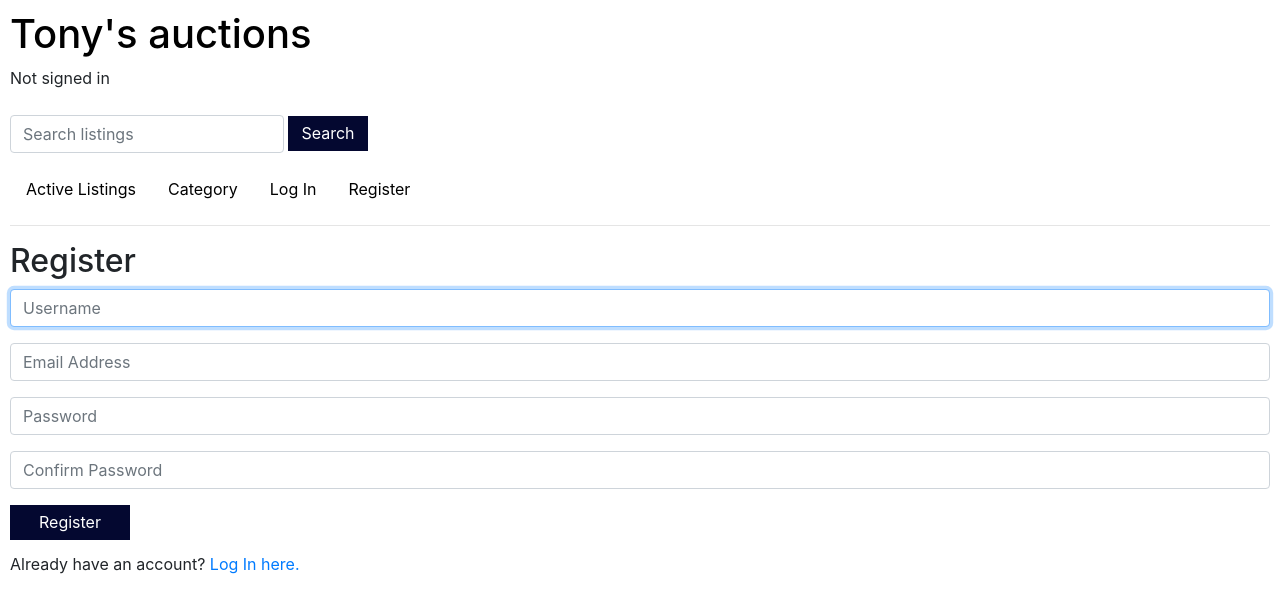
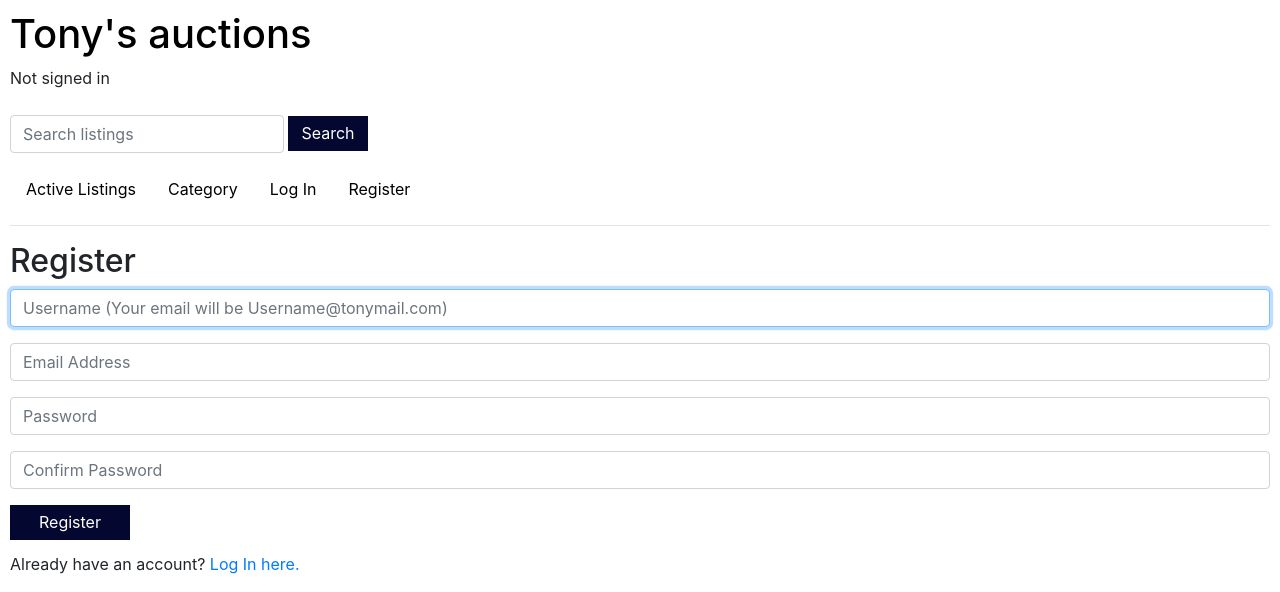
Before and after one commit to nhhoang-tony/Ebay, a Django app: page /register in a window 1280 px wide. Shown: the top 592 px of the page. Run offline with Django 3.2, Linux system fonts and the light colour scheme; some libraries are stand-ins or nearby versions.

Commit message:
Add email format in register page

```diff
--- a/auctions/templates/auctions/register.html
+++ b/auctions/templates/auctions/register.html
@@ -11,7 +11,7 @@
     <form action="{% url 'register' %}" method="post">
         {% csrf_token %}
         <div class="form-group">
-            <input class="form-control" autofocus type="text" name="username" placeholder="Username" required="">
+            <input class="form-control" autofocus type="text" name="username" placeholder="Username (Your email will be Username@tonymail.com)" required="">
         </div>
         <div class="form-group">
             <input class="form-control" type="email" name="email" placeholder="Email Address">
```
